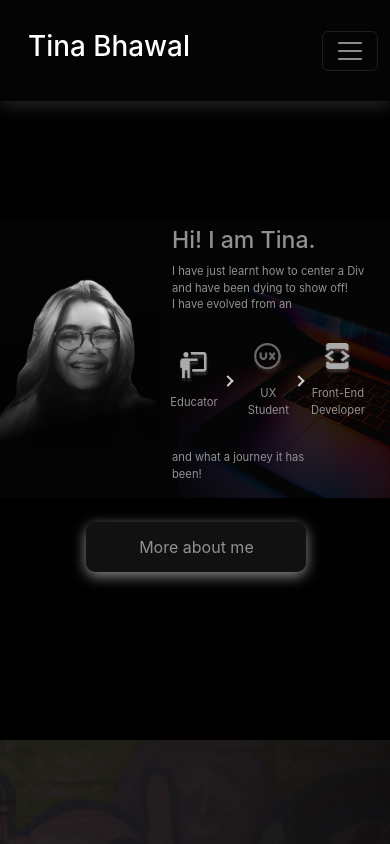
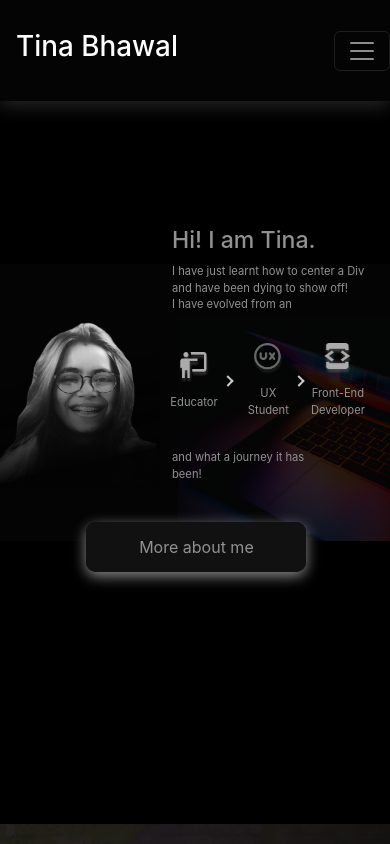
Before and after one commit to tinabhowal/portfolio, a React (Create React App) app: page / in a window 390 px wide. Shown: the top 844 px of the page. Built offline with nearby package versions, Linux system fonts and the light colour scheme.

Commit message:
fixed navbar side padding issue on small screen

```diff
--- a/src/aboutMe.css
+++ b/src/aboutMe.css
@@ -198,6 +198,7 @@
   height:95vh;
   width:100vw;
   color:#929191;
+
 }
 
 .content{
@@ -453,7 +454,7 @@
 @media (max-width: 768px) {
   .aboutMe {
     background-size: contain;
-    height:90vh;
+    height:100vh;
   }
 
   .body{
@@ -558,7 +559,7 @@
 @media (min-width: 769px) and (max-width: 1024px) {
   .aboutMe {
     background-size: contain;
-    height:90vh;
+    height:100vh;
   }
 
   .body{
--- a/src/navbar.css
+++ b/src/navbar.css
@@ -1,7 +1,7 @@
 
 .navbar {
   position: fixed;
-  width: 100vw;
+  width: 100%;
   top: 0;
   z-index: 999;
   background-color: #040404;
@@ -10,6 +10,9 @@
   box-shadow: 0 4px 18px rgba(206, 206, 206, 0.2);
 }
 
+.navC.container-fluid{
+  padding:0;
+}
 
 
 .navbar-nav {
```
